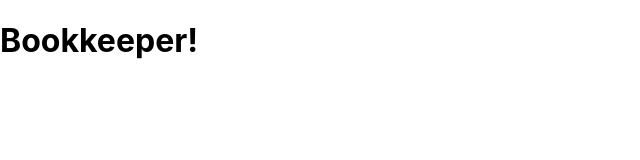
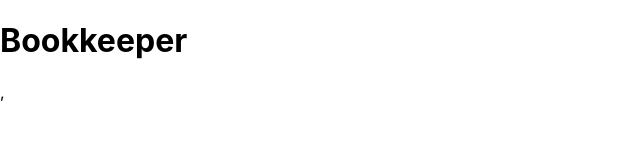
Before and after one commit to kylei-weisse/gw2-building-character, a React (Create React App) app: page / in a window 1280 px wide. Shown: the top 160 px of the page, without its empty margins (0-640 px from the left). Built offline with nearby package versions, Linux system fonts and the light colour scheme.

Commit message:
everything is slightly less wrong

```diff
--- a/src/App.js
+++ b/src/App.js
@@ -1,7 +1,9 @@
+import { Link } from "react-router-dom"
+
 export default function App() {
     return (
-    <div>
-      <h1>Bookkeeper!</h1>
+     <div>
+      <h1>Bookkeeper</h1>
     </div>
     )
 }
--- a/src/builds.js
+++ b/src/Character.js
@@ -1,7 +1,7 @@
 import './App.css';
 import React from 'react'; //do I need to use this everywhere?
 
-class Builds extends React.Component{
+class Character extends React.Component{
     constructor(props){
         super(props);
     }
@@ -12,9 +12,9 @@ class Builds extends React.Component{
 
     render(){
         return(
-            <h1>succesfully made it to the builds component!</h1>
+            <h1>succesfully made it to the Character component!</h1>
         )
     }
 }
 
-export default Builds;
+export default Character;
--- a/src/index.js
+++ b/src/index.js
@@ -1,13 +1,30 @@
 import React from 'react';
 import ReactDOM from 'react-dom';
+
+import {
+  BrowserRouter,
+  Routes,
+  Route
+} from 'react-router-dom';
 import './index.css';
 import App from './App';
+
+//router imports
 import CharacterList from './CharacterList';
+import Character from './Character';
+
 import reportWebVitals from './reportWebVitals';
 
 ReactDOM.render(
   <React.StrictMode>
-    <App />
+    <BrowserRouter>
+      <Routes>
+        <Route path="/" element={<App />}>
+          <Route path="characterList" element={<CharacterList />} />
+          <Route path=":characterID" element={<Character />} />
+        </Route>
+      </Routes>
+    </BrowserRouter>,
 
   </React.StrictMode>,
   document.getElementById('root')
```
Also changed, not shown: src/homepage.js (deleted, +0 -9 lines), src/main.js (deleted, +0 -14 lines).
